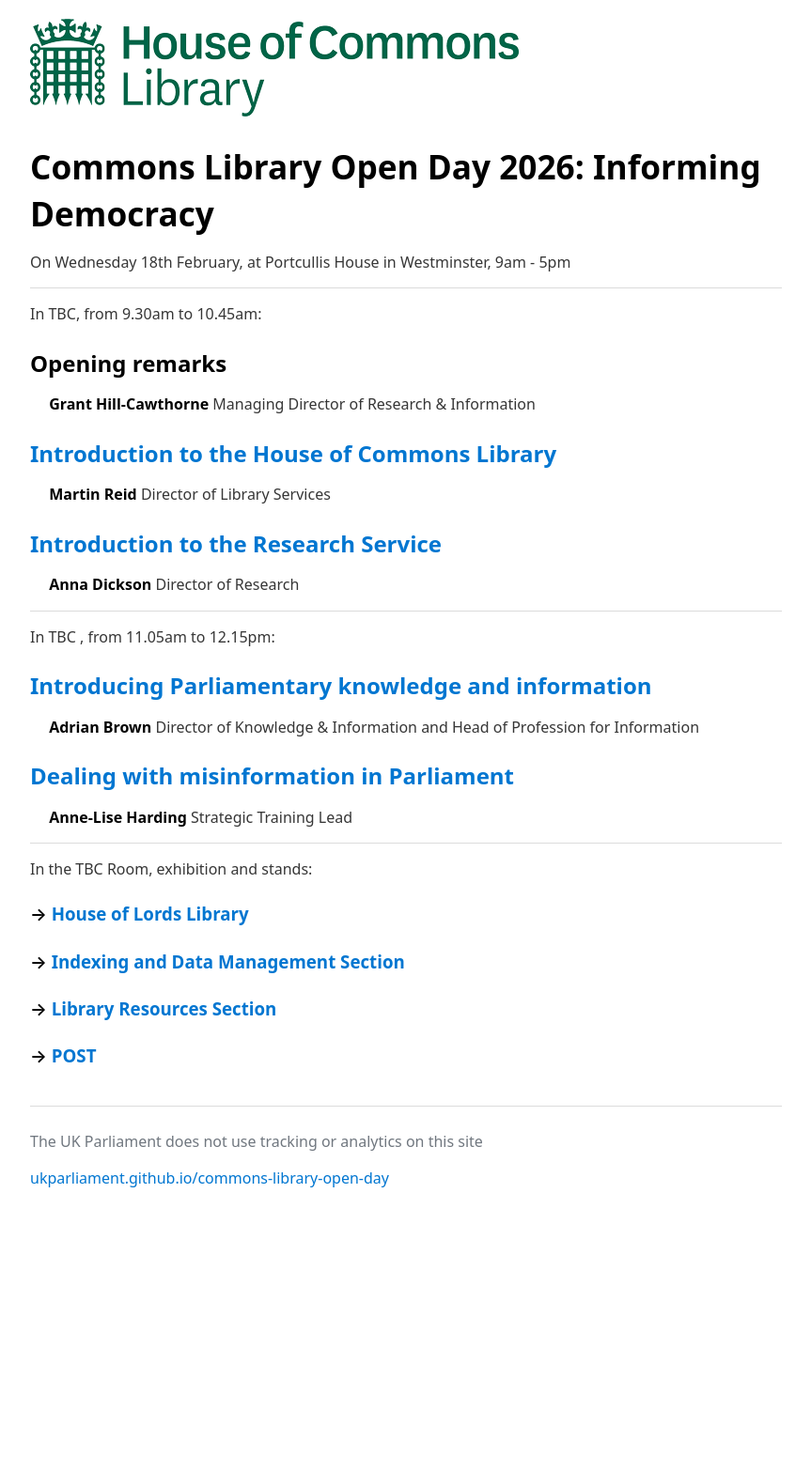
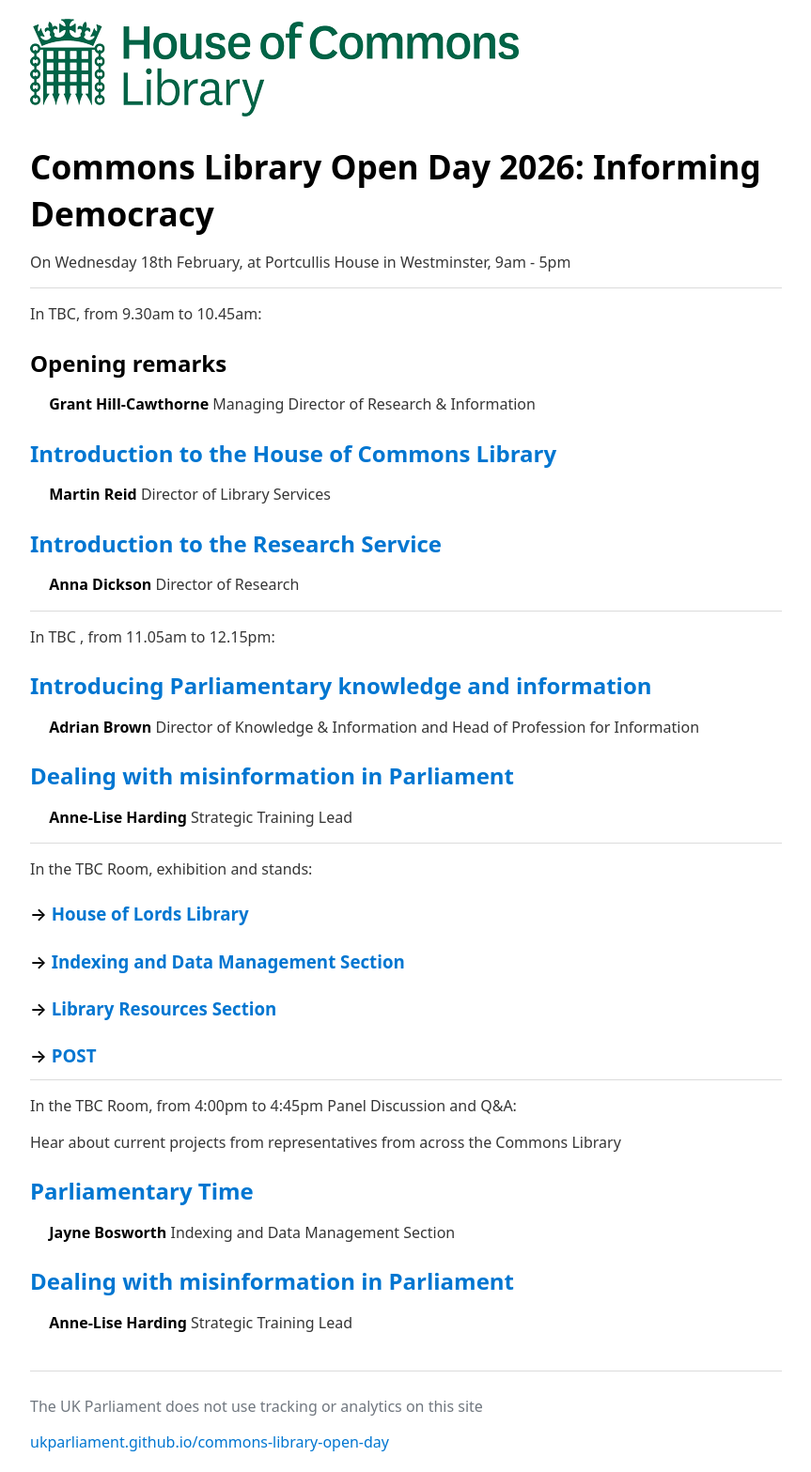
Before and after one commit to ukparliament/commons-library-open-day, a Jekyll site: the page built from 2026/index.md, in a window 1280 px wide. Shown: the whole page at 94% size, without its empty margins (208-1071 px from the left). Built offline with Jekyll 4.4.1, drawn with Linux system fonts in a browser that asks for light colours; our own code applies the rules of GitHub Pages for plain Markdown files; before the commit the page ends 1285 px from its top, so only the background shows below that.

Commit message:
Update index.md

```diff
--- a/2026/index.md
+++ b/2026/index.md
@@ -37,3 +37,14 @@ In the TBC Room, exhibition and stands:
 ### &rarr; [Library Resources Section](lrs)
 
 ### &rarr; [POST](post)
+
+---
+In the TBC Room, from 4:00pm to 4:45pm Panel Discussion and Q&A:
+
+Hear about current projects from representatives from across the Commons Library
+
+## [Parliamentary Time](https://docs.google.com/presentation/d/14w1LiqmYitvnlvWtA-KpK4pgjGC6X9AQXld7NataKHM/edit?usp=sharing)
+&emsp; **Jayne Bosworth** Indexing and Data Management Section
+
+## [Dealing with misinformation in Parliament](https://docs.google.com/presentation/d/1ACLREnzN710L3hjlakwjI8BGN_w51l5j2EkYspPnqIM/edit?usp=sharing)
+&emsp; **Anne-Lise Harding** Strategic Training Lead
```
